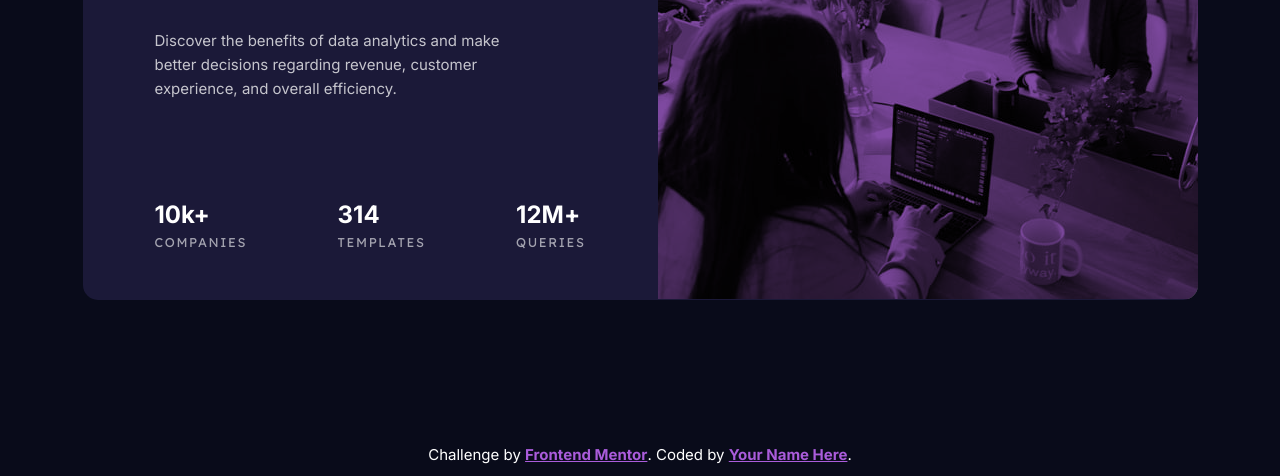
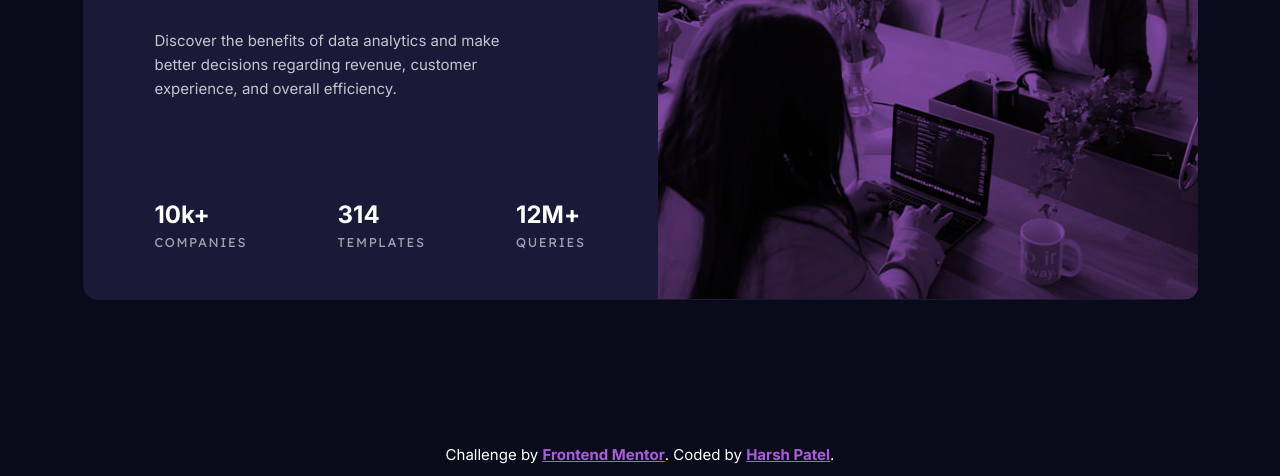
Before and after one commit to patelharsh9797/FEM5---Stats-preview-card-component, a plain HTML site: page index.html in a window 1280 px wide. Shown: the part 324-800 px from the top of the page. Drawn offline with Linux system fonts and the light colour scheme.

Commit message:
index.html update v0.1
add the coded by tag and link

```diff
--- a/index.html
+++ b/index.html
@@ -50,7 +50,7 @@
     <div class="attribution">
       Challenge by
       <a href="https://www.frontendmentor.io?ref=challenge" target="_blank">Frontend Mentor</a>. Coded by <a
-        href="#">Your Name Here</a>.
+        href="https://github.com/patelharsh9797" target="_blank">Harsh Patel</a>.
     </div>
   </footer>
 </body>
```
